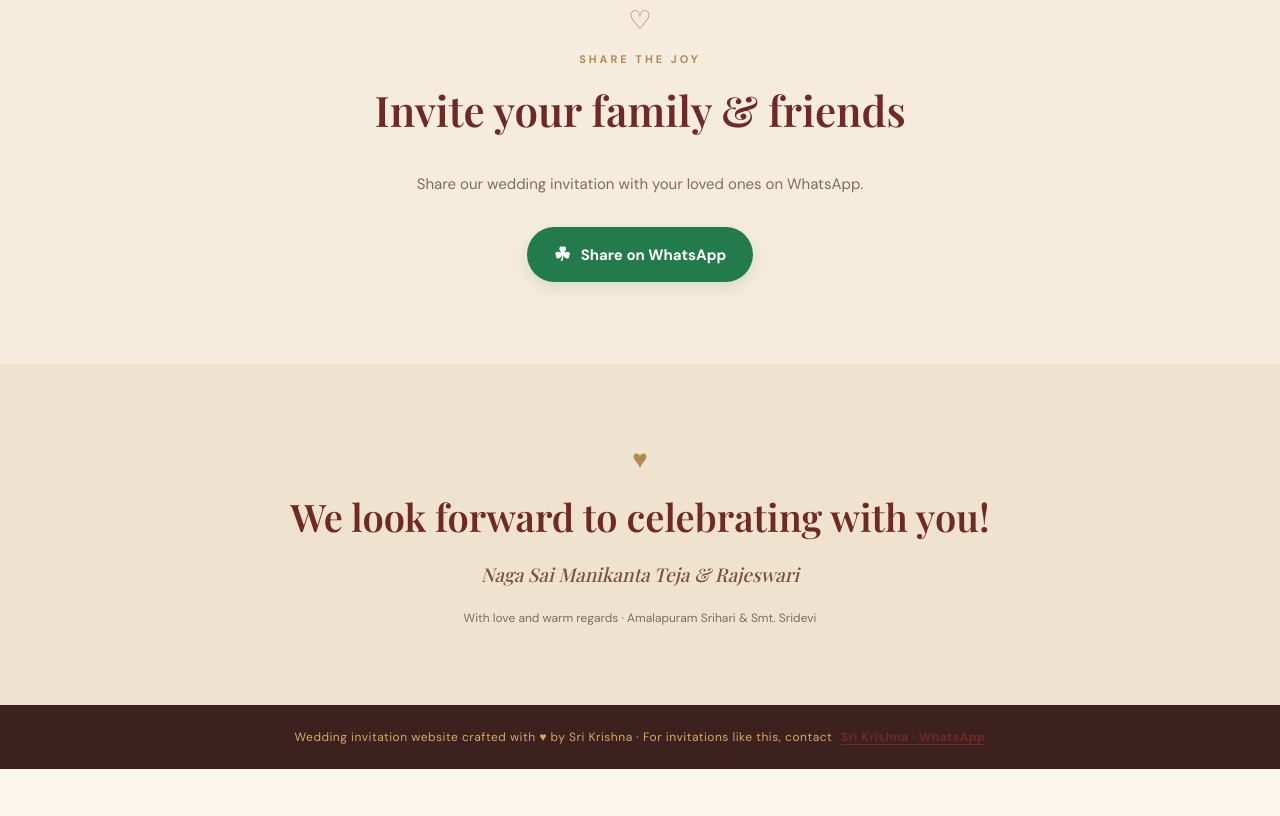
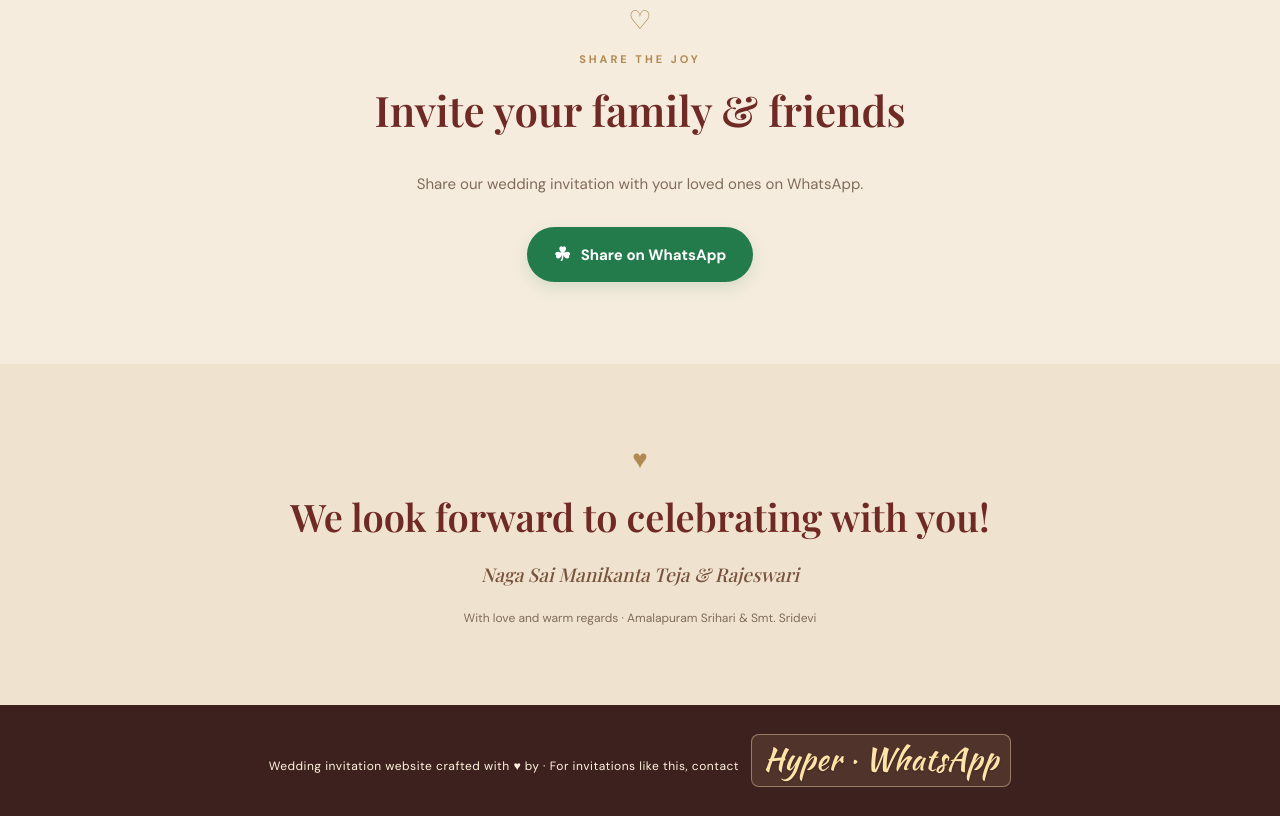
Before and after one commit to Krishna1479/manikanta-rajeswari-wedding, a plain HTML site: page index.html in a window 1280 px wide. Shown: the part 3699-4515 px from the top of the page. Before the commit the page ends 4468 px from the top, so only its background shows below. Drawn offline with nearby package versions, Linux system fonts and the light colour scheme.

Commit message:
Add files via upload

```diff
--- a/index.html
+++ b/index.html
@@ -6,7 +6,7 @@
   <meta name="description" id="pageDescription" content="Wedding celebration of Naga Sai Manikanta Teja and Rajeswari — 21 November 2026." data-en="Wedding celebration of Naga Sai Manikanta Teja and Rajeswari — 21 November 2026." data-te="నాగ సాయి మణికంఠ తేజ మరియు రాజేశ్వరి వివాహ వేడుక — 21 నవంబర్ 2026.">
   <title>Naga Sai Manikanta Teja ♥ Rajeswari | Wedding Invitation</title>
   <link rel="preconnect" href="https://fonts.googleapis.com"><link rel="preconnect" href="https://fonts.gstatic.com" crossorigin>
-  <link href="https://fonts.googleapis.com/css2?family=DM+Sans:wght@400;500;600;700&family=Playfair+Display:wght@500;600;700&family=Noto+Serif+Telugu:wght@400;500;600;700&display=swap" rel="stylesheet">
+  <link href="https://fonts.googleapis.com/css2?family=DM+Sans:wght@400;500;600;700&family=Playfair+Display:wght@500;600;700&family=Noto+Serif+Telugu:wght@400;500;600;700&family=Kaushan+Script&display=swap" rel="stylesheet">
   <link rel="stylesheet" href="style.css">
 </head>
 <body>
@@ -97,8 +97,8 @@
     <section class="closing"><div class="section-mark">♥</div><h2 data-en="We look forward to celebrating with you!" data-te="మీ రాక కోసం ఎదురుచూస్తుంటాము!">We look forward to celebrating with you!</h2><p data-en="Naga Sai Manikanta Teja & Rajeswari" data-te="నాగ సాయి మణికంఠ తేజ & రాజేశ్వరి">Naga Sai Manikanta Teja & Rajeswari</p><small data-en="With love and warm regards · Amalapuram Srihari & Smt. Sridevi" data-te="ప్రేమాభిమానాలతో · అమలాపురం శ్రీహరి & శ్రీమతి శ్రీదేవి">With love and warm regards · Amalapuram Srihari & Smt. Sridevi</small></section>
   </main>
   <footer>
-    <span data-en="Wedding invitation website crafted with ♥ by Sri Krishna · For invitations like this, contact" data-te="ఈ వివాహ ఆహ్వాన వెబ్‌సైట్‌ను ♥ శ్రీకృష్ణ రూపొందించారు · ఇలాంటి ఆహ్వానాల కోసం సంప్రదించండి">Wedding invitation website crafted with ♥ by Sri Krishna · For invitations like this, contact</span>
-    <a class="creator-contact" href="https://wa.me/919100717247?text=Hi%20Sri%20Krishna%2C%20I%20saw%20your%20wedding%20invitation%20website%20and%20would%20like%20to%20know%20more." target="_blank" rel="noopener noreferrer" aria-label="Contact Sri Krishna on WhatsApp">Sri Krishna · WhatsApp</a>
+    <span data-en="Wedding invitation website crafted with ♥ by · For invitations like this, contact" data-te="ఈ వివాహ ఆహ్వాన వెబ్‌సైట్‌ను ♥ రూపొందించారు · ఇలాంటి ఆహ్వానాల కోసం సంప్రదించండి">Wedding invitation website crafted with ♥ by · For invitations like this, contact</span>
+    <a class="creator-contact" href="https://wa.me/919100717247?text=Hi%20Hyper%2C%20I%20saw%20your%20wedding%20invitation%20website%20and%20would%20like%20to%20know%20more." target="_blank" rel="noopener noreferrer" aria-label="Contact Hyper on WhatsApp">Hyper · WhatsApp</a>
   </footer>
-  <script src="script.js?v=20261114-contact1" defer></script>
+  <script src="script.js?v=20261114-hyperbrand" defer></script>
 </body></html>
--- a/style.css
+++ b/style.css
@@ -66,4 +66,33 @@
   .map-card iframe { height: 245px; }
 }
 
-.creator-contact{display:inline-block;margin-left:5px;color:var(--wine);font-weight:700;text-decoration:underline;text-underline-offset:3px}.creator-contact:hover{color:var(--gold)}
+.creator-contact{
+  display:inline-block;
+  margin:5px 0 5px 8px;
+  padding:3px 12px 6px;
+  color:#FFE3A8 !important;
+  background:rgba(255,227,168,.10);
+  border:1px solid rgba(255,227,168,.42);
+  border-radius:8px;
+  font-family:'Kaushan Script',cursive;
+  font-size:clamp(23px,3vw,31px);
+  font-weight:400;
+  letter-spacing:.4px;
+  line-height:1.35;
+  text-decoration:none !important;
+  text-shadow:0 1px 2px rgba(0,0,0,.28);
+  transition:background .2s ease,color .2s ease,transform .2s ease;
+}
+.creator-contact:link,.creator-contact:visited{color:#FFE3A8 !important}
+.creator-contact:hover,.creator-contact:focus-visible{
+  color:#FFF8E9 !important;
+  background:rgba(255,227,168,.20);
+  text-decoration:none !important;
+  transform:translateY(-1px);
+  outline:2px solid #FFE3A8;
+  outline-offset:2px;
+}
+
+/* Hyper creator signature: high contrast and distinctive script lettering */
+footer { color:#FFF4DF; }
+footer span { color:#FFF4DF; }
```
